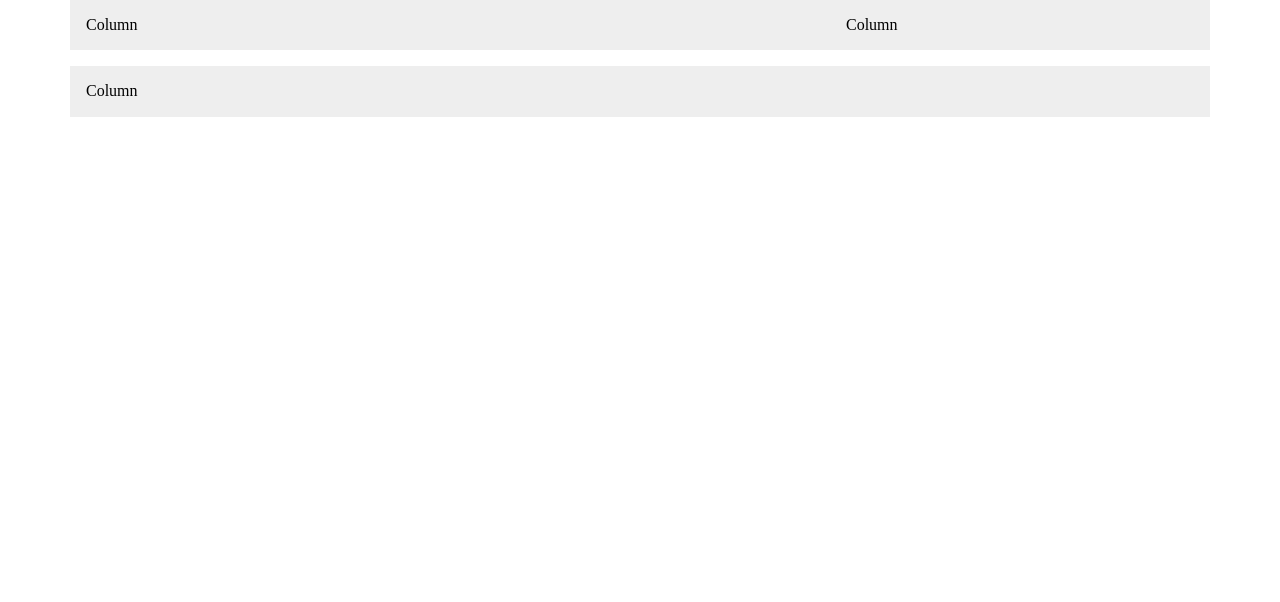
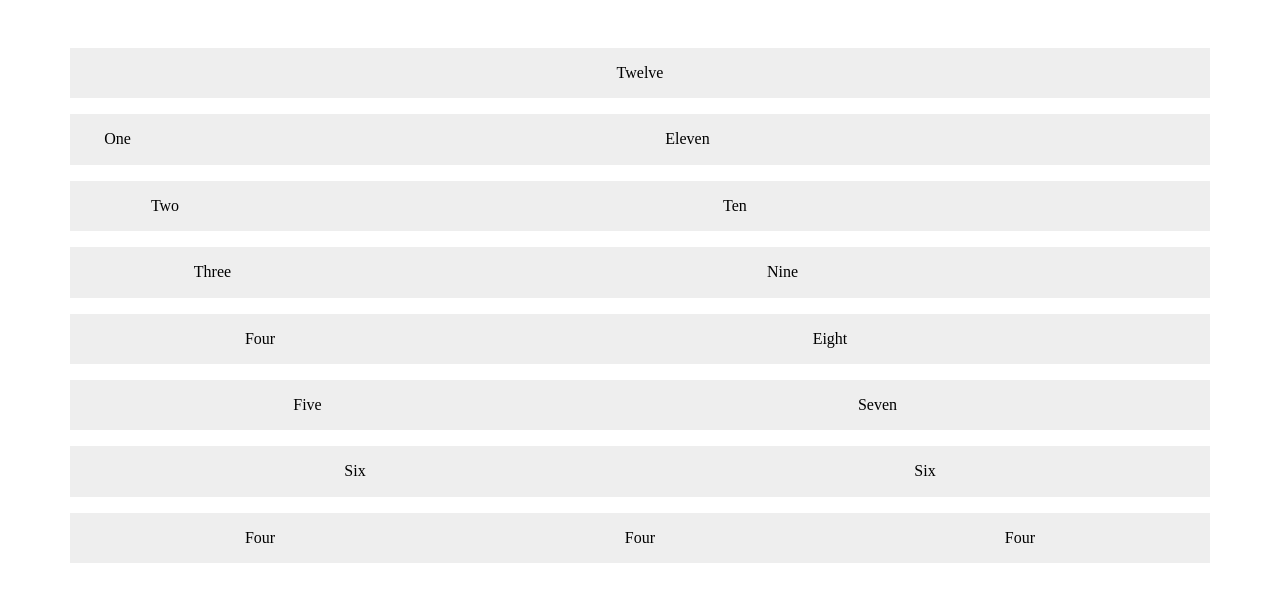
Before and after one commit to rightscale-design/designkit-grid, a website: page index.html in a window 1280 px wide. Drawn offline with nearby package versions, Linux system fonts and the light colour scheme.

Commit message:
Updated grid

```diff
--- a/designkit-grid.css
+++ b/designkit-grid.css
@@ -1,8 +1,8 @@
 .container {
+  margin-right: auto;
   margin-left: auto;
-  margin-right: auto;
+  padding-right: 0.9375rem;
   padding-left: 0.9375rem;
-  padding-right: 0.9375rem;
 }
 
 .container::after {
@@ -36,10 +36,10 @@
 }
 
 .container-fluid {
+  margin-right: auto;
   margin-left: auto;
-  margin-right: auto;
+  padding-right: 0.9375rem;
   padding-left: 0.9375rem;
-  padding-right: 0.9375rem;
 }
 
 .container-fluid::after {
@@ -49,8 +49,8 @@
 }
 
 .row {
+  margin-right: -0.9375rem;
   margin-left: -0.9375rem;
-  margin-right: -0.9375rem;
 }
 
 .row::after {
@@ -62,8 +62,8 @@
 .col-xs-1, .col-xs-2, .col-xs-3, .col-xs-4, .col-xs-5, .col-xs-6, .col-xs-7, .col-xs-8, .col-xs-9, .col-xs-10, .col-xs-11, .col-xs-12, .col-sm-1, .col-sm-2, .col-sm-3, .col-sm-4, .col-sm-5, .col-sm-6, .col-sm-7, .col-sm-8, .col-sm-9, .col-sm-10, .col-sm-11, .col-sm-12, .col-md-1, .col-md-2, .col-md-3, .col-md-4, .col-md-5, .col-md-6, .col-md-7, .col-md-8, .col-md-9, .col-md-10, .col-md-11, .col-md-12, .col-lg-1, .col-lg-2, .col-lg-3, .col-lg-4, .col-lg-5, .col-lg-6, .col-lg-7, .col-lg-8, .col-lg-9, .col-lg-10, .col-lg-11, .col-lg-12, .col-xl-1, .col-xl-2, .col-xl-3, .col-xl-4, .col-xl-5, .col-xl-6, .col-xl-7, .col-xl-8, .col-xl-9, .col-xl-10, .col-xl-11, .col-xl-12 {
   position: relative;
   min-height: 1px;
+  padding-right: 0.9375rem;
   padding-left: 0.9375rem;
-  padding-right: 0.9375rem;
 }
 
 .col-xs-1, .col-xs-2, .col-xs-3, .col-xs-4, .col-xs-5, .col-xs-6, .col-xs-7, .col-xs-8, .col-xs-9, .col-xs-10, .col-xs-11, .col-xs-12 {
--- a/index.html
+++ b/index.html
@@ -16,6 +16,7 @@
     }
     body {
       font-size: 16px;
+      margin-top: 3rem;
     }
     .row {
       margin-bottom: 1rem;
@@ -23,17 +24,43 @@
     .row > div {
       background-color: #EEE;
       padding: 1rem;
+      text-align: center;
     }
   </style>
 </head>
 <body>
   <div class="container">
     <div class="row">
-      <div class="col-md-8">Column</div>
-      <div class="col-md-4">Column</div>
+      <div class="col-md-12">Twelve</div>
     </div>
     <div class="row">
-      <div class="col-md-12">Column</div>
+      <div class="col-md-1">One</div>
+      <div class="col-md-11">Eleven</div>
+    </div>
+    <div class="row">
+      <div class="col-md-2">Two</div>
+      <div class="col-md-10">Ten</div>
+    </div>
+    <div class="row">
+      <div class="col-md-3">Three</div>
+      <div class="col-md-9">Nine</div>
+    </div>
+    <div class="row">
+      <div class="col-md-4">Four</div>
+      <div class="col-md-8">Eight</div>
+    </div>
+    <div class="row">
+      <div class="col-md-5">Five</div>
+      <div class="col-md-7">Seven</div>
+    </div>
+    <div class="row">
+      <div class="col-md-6">Six</div>
+      <div class="col-md-6">Six</div>
+    </div>
+    <div class="row">
+      <div class="col-md-4">Four</div>
+      <div class="col-md-4">Four</div>
+      <div class="col-md-4">Four</div>
     </div>
   </div>
 </body>
--- a/package.json
+++ b/package.json
@@ -1,11 +1,8 @@
 {
   "name": "designkit-grid",
   "version": "0.0.1",
-  "description": "Sass module for simple css grids",
+  "description": "Sass module for a simple CSS grid",
   "main": "index.scss",
-  "scripts": {
-    "test": "echo \"Error: no test specified\" && exit 1"
-  },
   "repository": {
     "type": "git",
     "url": "git+https://github.com/rightscale-design/designkit-grid.git"
--- a/src/_grid.scss
+++ b/src/_grid.scss
@@ -1,8 +1,6 @@
 .container {
-  margin-left: auto;
-  margin-right: auto;
-  padding-left: 0.9375rem;
-  padding-right: 0.9375rem;
+  @include margin(null auto null auto);
+  @include padding(null 0.9375rem null 0.9375rem);
   @include clearfix;
 }
 
@@ -22,24 +20,20 @@
 }
 
 .container-fluid {
-  margin-left: auto;
-  margin-right: auto;
-  padding-left: 0.9375rem;
-  padding-right: 0.9375rem;
+  @include margin(null auto null auto);
+  @include padding(null 0.9375rem null 0.9375rem);
   @include clearfix;
 }
 
 .row {
-  margin-left: -0.9375rem;
-  margin-right: -0.9375rem;
+  @include margin(null -0.9375rem null -0.9375rem);
   @include clearfix;
 }
 
 .col-xs-1, .col-xs-2, .col-xs-3, .col-xs-4, .col-xs-5, .col-xs-6, .col-xs-7, .col-xs-8, .col-xs-9, .col-xs-10, .col-xs-11, .col-xs-12, .col-sm-1, .col-sm-2, .col-sm-3, .col-sm-4, .col-sm-5, .col-sm-6, .col-sm-7, .col-sm-8, .col-sm-9, .col-sm-10, .col-sm-11, .col-sm-12, .col-md-1, .col-md-2, .col-md-3, .col-md-4, .col-md-5, .col-md-6, .col-md-7, .col-md-8, .col-md-9, .col-md-10, .col-md-11, .col-md-12, .col-lg-1, .col-lg-2, .col-lg-3, .col-lg-4, .col-lg-5, .col-lg-6, .col-lg-7, .col-lg-8, .col-lg-9, .col-lg-10, .col-lg-11, .col-lg-12, .col-xl-1, .col-xl-2, .col-xl-3, .col-xl-4, .col-xl-5, .col-xl-6, .col-xl-7, .col-xl-8, .col-xl-9, .col-xl-10, .col-xl-11, .col-xl-12 {
   position: relative;
   min-height: 1px;
-  padding-left: 0.9375rem;
-  padding-right: 0.9375rem;
+  @include padding(null 0.9375rem null 0.9375rem);
 }
 
 .col-xs-1, .col-xs-2, .col-xs-3, .col-xs-4, .col-xs-5, .col-xs-6, .col-xs-7, .col-xs-8, .col-xs-9, .col-xs-10, .col-xs-11, .col-xs-12 {
```
Also changed, not shown: README.md, designkit-grid.min.css.
